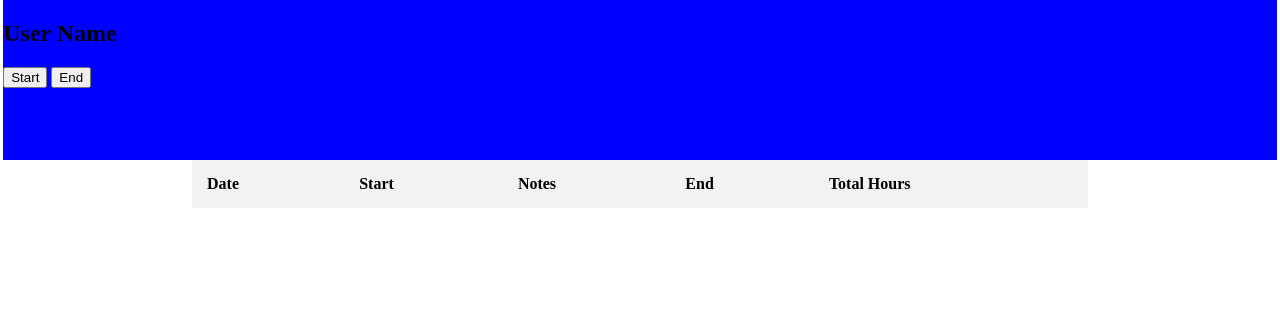
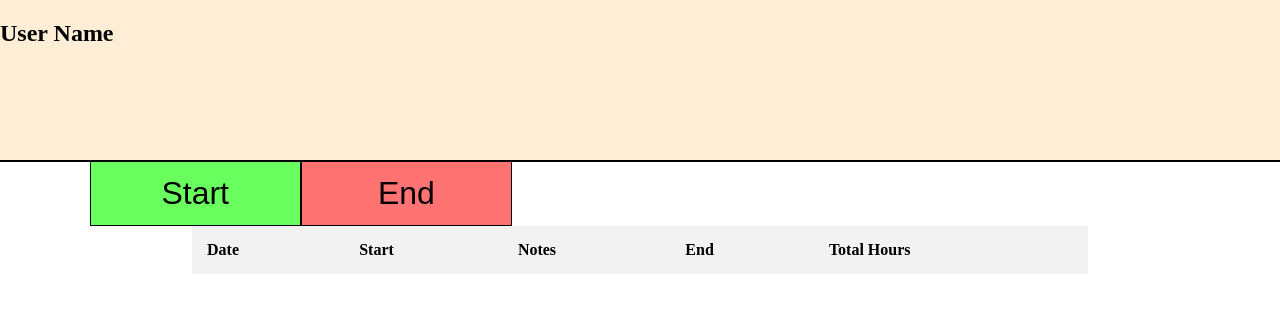
Before and after one commit to jackouni/Time_Tracker_App, a plain HTML site: page index.html in a window 1280 px wide. Drawn offline with Linux system fonts and the light colour scheme.

Commit message:
Style changes so it's prettier to work with. Start and End buttons are coloured Green and Red and have been placed below the dashboard in it's own 'btns-container'. Tested and working in Mozilla and Brave Browsers.

```diff
--- a/index.html
+++ b/index.html
@@ -11,9 +11,12 @@
 <body>
     <div id="dashboard">
         <h2>User Name</h2>
+    </div>
+    <div id="btns-container">
         <button id="start-btn">Start</button>
         <button id="end-btn">End</button>
     </div>
+
 
     <div id="table-holder">
         <table id="main-table">
--- a/main.css
+++ b/main.css
@@ -6,13 +6,44 @@ body {
     margin: 0px;
 }
 
+#btns-container {
+    display: flex;
+    flex-direction: row;
+    align-self: flex-start;
+    width: 33%;
+    height: 4rem;
+    margin-left: 7%;
+}
+
+#btns-container button {
+    cursor: pointer;
+    border: none;
+    border-radius: 1px;
+    width: 50%;
+    height: 100%;
+    border: solid black 1px;
+    font-size: 2rem;
+    font-weight: 200;
+    border-top: 1px;
+}
+
+#start-btn {
+    background-color: rgba(17, 255, 0, 0.626);
+}
+
+#end-btn {
+    background-color: rgba(255, 0, 0, 0.55);
+}
+
 #dashboard {
-    width: 99.5vw;
+    display: grid;
+
+    width: 100vw;
     height: 20vh;
-    background-color: blue;
+    background-color: rgba(255, 214, 156, 0.422);
+    border-bottom: solid black 2px;
 }
 #table-holder {
-
     width: 70%;
 }
 
```
